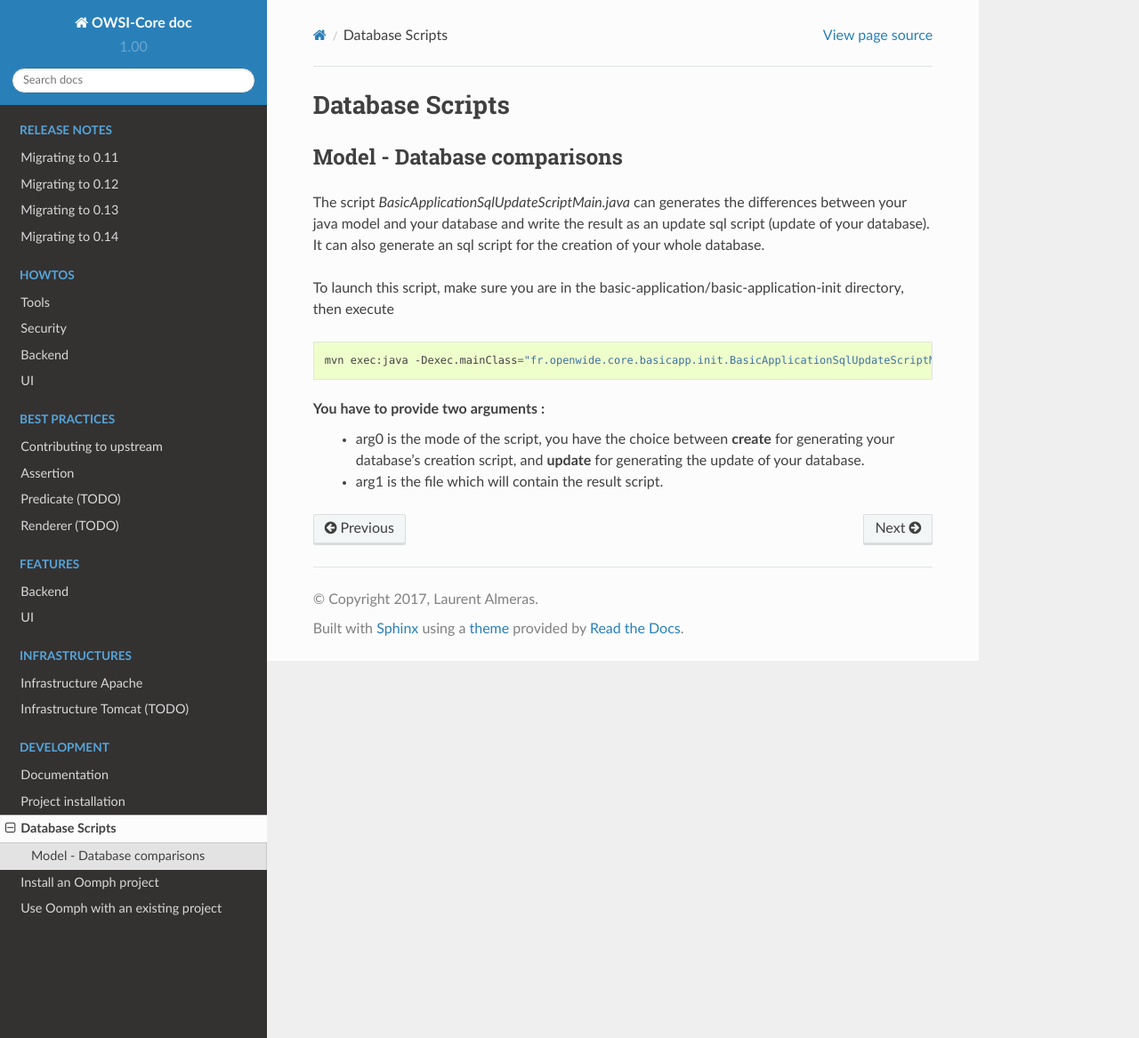
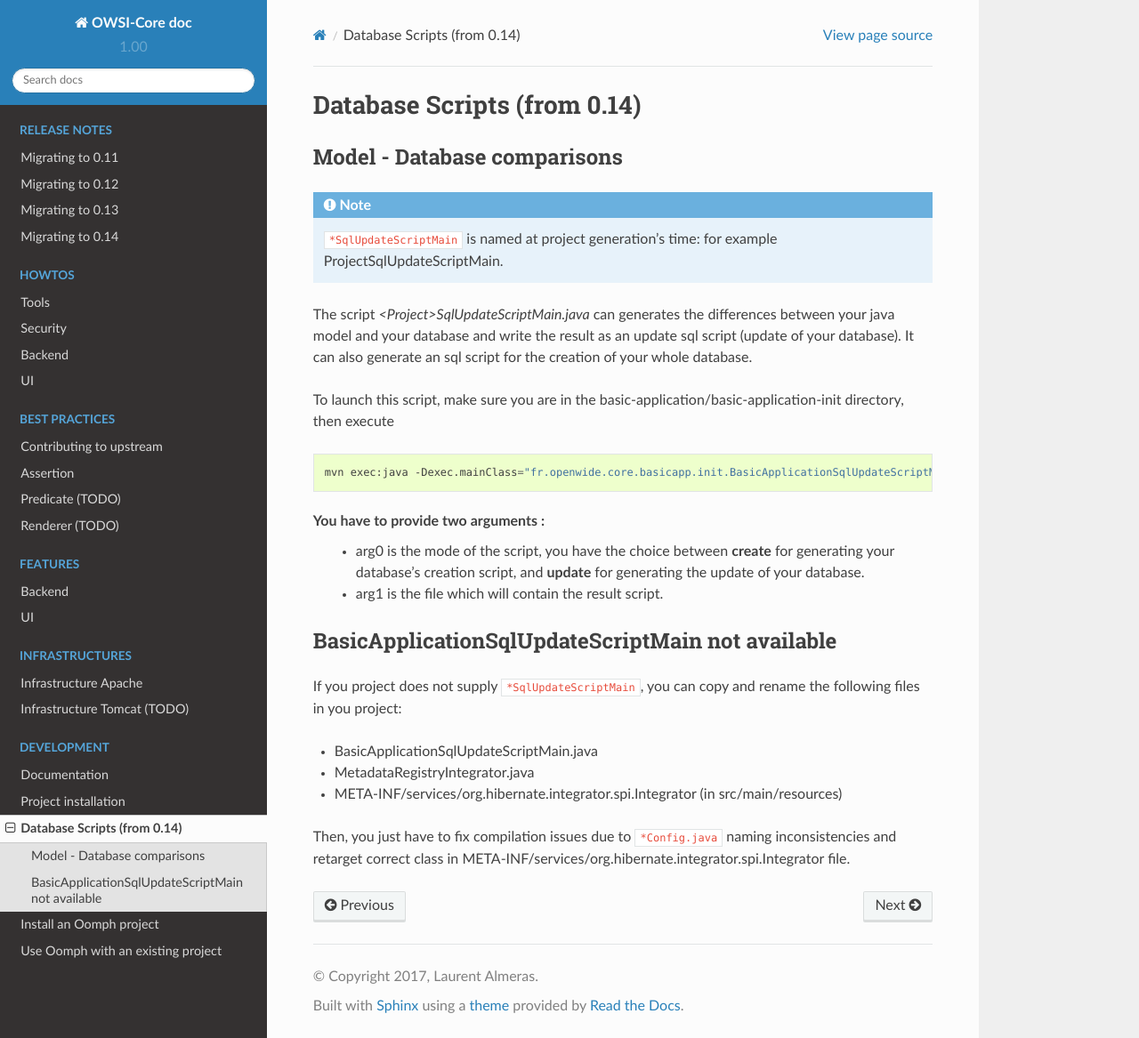
Before and after one commit to igloo-project/igloo-doc, a Sphinx documentation site: the page built from source/development/database-scripts.rst, in a window 1280 px wide and 1167 px high. Shown: the whole window at 89% size. Built offline with Sphinx 7.4.7 and the Read the Docs theme 2.0.0, drawn with Linux system fonts in a browser that asks for light colours.

Commit message:
flyway · how to add sql script tools in an existing project

```diff
--- a/source/development/database-scripts.rst
+++ b/source/development/database-scripts.rst
@@ -1,10 +1,12 @@
-Database Scripts
-==================
+Database Scripts (from 0.14)
+============================
 
 Model - Database comparisons
 ----------------------------
 
-The script *BasicApplicationSqlUpdateScriptMain.java* can generates the differences between
+.. note:: ``*SqlUpdateScriptMain`` is named at project generation's time: for example ProjectSqlUpdateScriptMain.
+
+The script *<Project>SqlUpdateScriptMain.java* can generates the differences between
 your java model and your database and write the result as an update sql script (update of your database).
 It can also generate an sql script for the creation of your whole database.
 
@@ -17,3 +19,15 @@ To launch this script, make sure you are in the basic-application/basic-applicat
 You have to provide two arguments :
   - arg0 is the mode of the script, you have the choice between **create** for generating your database's creation script, and **update** for generating the update of your database.
   - arg1 is the file which will contain the result script.
+
+
+BasicApplicationSqlUpdateScriptMain not available
+-------------------------------------------------
+
+If you project does not supply ``*SqlUpdateScriptMain``, you can copy and rename the following files in you project:
+
+* BasicApplicationSqlUpdateScriptMain.java
+* MetadataRegistryIntegrator.java
+* META-INF/services/org.hibernate.integrator.spi.Integrator (in src/main/resources)
+
+Then, you just have to fix compilation issues due to ``*Config.java`` naming inconsistencies and retarget correct class in META-INF/services/org.hibernate.integrator.spi.Integrator file.
```
